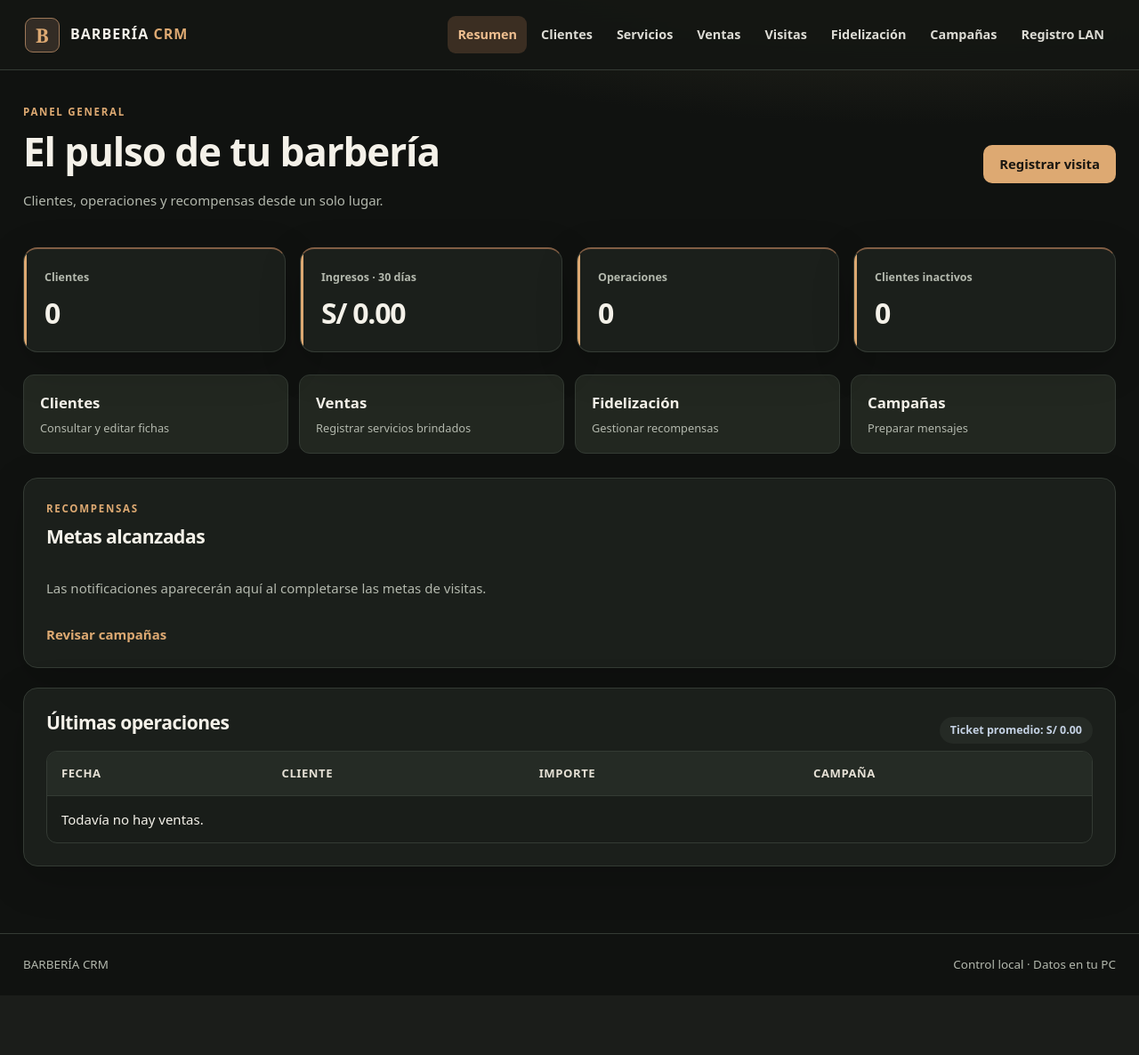
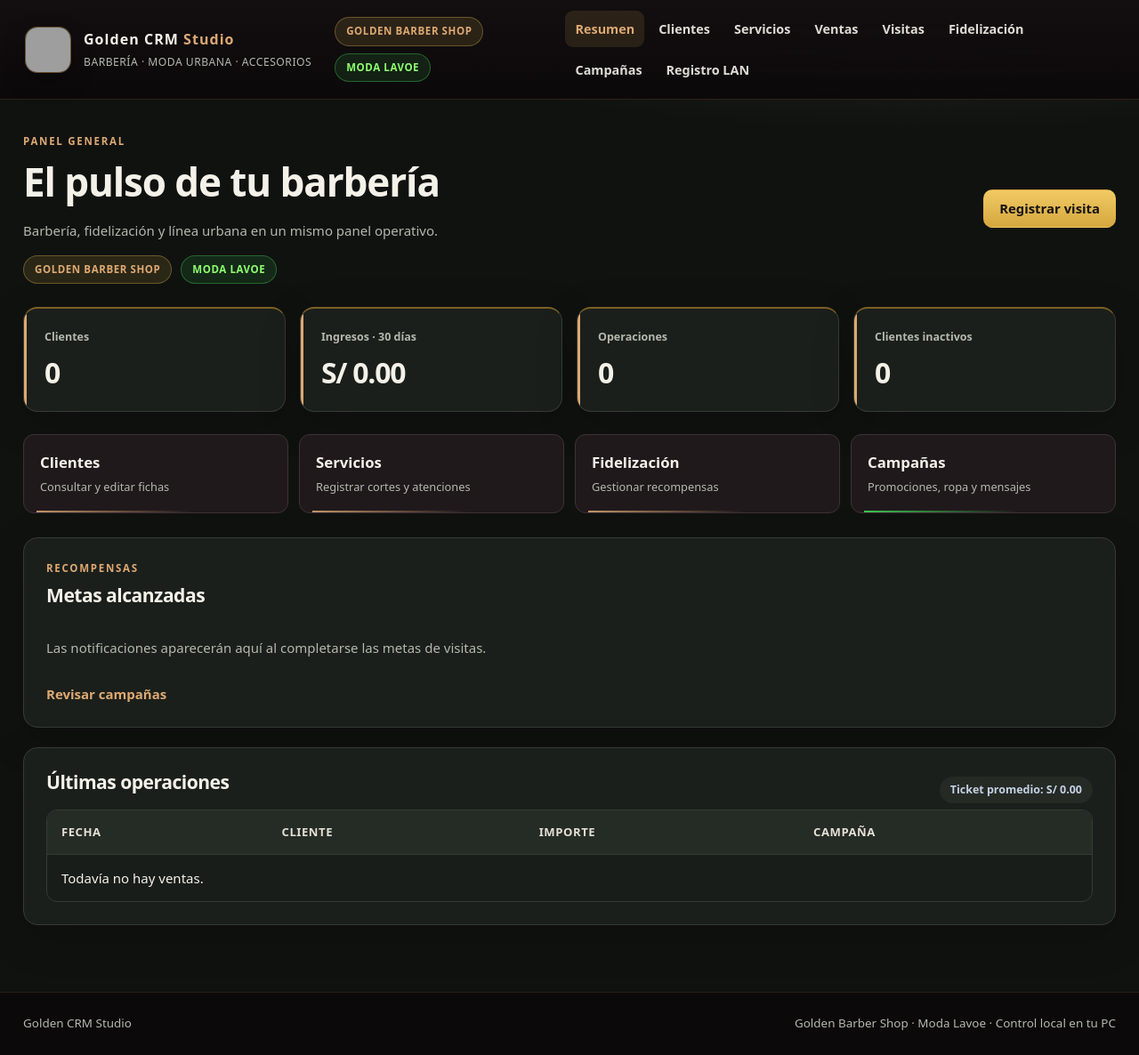
Before and after one commit to Mateo-DC/barberia_crm_v3, a FastAPI app: page / in a window 1280 px wide. Shown: the whole page at 89% size. Before the commit the page ends 1089 px from the top, so only its background shows below. Run offline with FastAPI, Linux system fonts and the light colour scheme; data that the repository does not hold is empty; grey boxes are pictures that could not be loaded.

Commit message:
feat(branding): agregar favicon ico/svg y personalizar la interfaz con identidad Golden Barber Shop y Moda Lavoe

```diff
--- a/frontend/static/css/style.css
+++ b/frontend/static/css/style.css
@@ -2,16 +2,18 @@
    Para regenerar: frontend\build_styles.bat (requiere Dart Sass via npx). */
 :root {
   color-scheme: dark;
-  --bg: #0b1220;
-  --header: #111827;
-  --panel: #162133;
-  --panel2: #1e2b3f;
-  --panel-hover: #22324a;
-  --line: #2b3a50;
-  --text: #f4f7fc;
-  --muted: #a8b5c9;
-  --accent: #f2c47c;
-  --accent-deep: #dba658;
+  --bg: #090708;
+  --header: #100d0f;
+  --panel: #161214;
+  --panel2: #211c1f;
+  --panel-hover: #2b2529;
+  --line: #3a3035;
+  --text: #f5efe8;
+  --muted: #b6ada4;
+  --accent: #e2b650;
+  --accent-deep: #ba8b2e;
+  --accent-lime: #43e05b;
+  --accent-lime-soft: #8dff70;
   --success: #76d2a6;
   --warning: #f3cd8a;
   --radius: 16px;
@@ -19,7 +21,7 @@
 }
 *, *::before, *::after { box-sizing: border-box; }
 html { scroll-behavior: smooth; }
-body { min-height: 100vh; margin: 0; background: radial-gradient(ellipse 100% 50% at 50% -20%, #21324c 0%, transparent 70%), var(--bg); color: var(--text); font: 15px/1.6 system-ui, -apple-system, Segoe UI, sans-serif; }
+body { min-height: 100vh; margin: 0; background: radial-gradient(ellipse 78% 28% at 18% -4%, rgba(226,182,80,.18) 0%, transparent 65%), radial-gradient(ellipse 60% 18% at 82% -2%, rgba(67,224,91,.12) 0%, transparent 60%), var(--bg); color: var(--text); font: 15px/1.6 system-ui, -apple-system, Segoe UI, sans-serif; }
 button, input, select, textarea { font: inherit; }
 a { color: var(--accent); text-decoration: none; }
 a:hover { color: #ffe0ab; }
@@ -177,3 +179,26 @@ th { background: #252b25; color: #e5e0d5; }
 @media(max-width:1050px) { .workspace-grid { grid-template-columns: 1fr; } .quick-links { grid-template-columns: repeat(2,1fr); } }
 @media(max-width:900px) { .registration-wrap { grid-template-columns: 1fr; gap: 12px; } .registration-wrap .form-card { margin-top: 0; } }
 @media(max-width:580px) { .quick-links { gap: 8px; } .quick-links a { padding: 12px; } .workspace-grid { gap: 12px; } .toolbar { width: 100%; } .row-actions { gap: 4px; } }
+
+
+/* v3.3 branding: Golden Barber Shop + Moda Lavoe */
+.site-header{background:linear-gradient(180deg, rgba(19,15,17,.98), rgba(12,9,10,.96));border-bottom:1px solid rgba(226,182,80,.12);}
+.brand{display:inline-flex;align-items:center;gap:14px;min-width:0;}
+.brand-mark{display:block;width:52px;height:52px;border:1px solid rgba(226,182,80,.38);border-radius:14px;background:linear-gradient(160deg,#140d0f,#24181d);box-shadow:0 10px 26px rgba(0,0,0,.28);object-fit:cover;}
+.brand-copy{display:grid;gap:2px;min-width:0;}
+.brand-subtitle{font-size:.76rem;color:var(--muted);letter-spacing:.04em;text-transform:uppercase;}
+.identity-ribbon{display:inline-flex;align-items:center;gap:8px;flex-wrap:wrap;margin-left:auto;}
+.identity-pill{display:inline-flex;align-items:center;min-height:30px;padding:6px 12px;border-radius:999px;font-size:.72rem;font-weight:800;letter-spacing:.05em;text-transform:uppercase;border:1px solid transparent;}
+.identity-pill--gold{background:rgba(226,182,80,.13);color:var(--accent);border-color:rgba(226,182,80,.34);}
+.identity-pill--lime{background:rgba(67,224,91,.11);color:var(--accent-lime-soft);border-color:rgba(67,224,91,.35);}
+.brand-banner{display:flex;gap:10px;flex-wrap:wrap;margin-top:16px;}
+.primary-nav a[aria-current="page"]{background:rgba(226,182,80,.12);color:var(--accent);}
+.quick-links a{position:relative;overflow:hidden;background:#20191c;border-color:#3f3136;}
+.quick-links a:hover{border-color:#8d6f2f;background:#2a2125;}
+.quick-links a::after{content:"";position:absolute;inset:auto 14px 0 14px;height:2px;background:linear-gradient(90deg,var(--accent),transparent 65%);opacity:.85;}
+.quick-links a:last-child::after{background:linear-gradient(90deg,var(--accent-lime),transparent 65%);}
+.stats article{border-top:2px solid #7d6024;}
+button, .button-link{background:linear-gradient(180deg,#f1ca65,#d5a73e);color:#171311;}
+button:hover, .button-link:hover{background:linear-gradient(180deg,#f6d985,#e0b659);color:#171311;}
+.site-footer{border-top:1px solid rgba(226,182,80,.12);background:rgba(10,8,9,.9);}
+@media(max-width:1180px){.header-inner{align-items:flex-start;flex-wrap:wrap}.identity-ribbon{order:3;width:100%;margin-left:0}}
--- a/frontend/templates/base.html
+++ b/frontend/templates/base.html
@@ -1,12 +1,19 @@
 <!doctype html>
 <html lang="es"><head>
 <meta charset="utf-8"><meta name="viewport" content="width=device-width,initial-scale=1"><meta name="theme-color" content="#121310">
-<title>{{ title }}</title><meta name="description" content="Gestión local de barbería: clientes, servicios y fidelización.">
+<title>{{ title }}</title><meta name="description" content="Gestión local de barbería, fidelización y accesorios urbanos.">
+<link rel="icon" href="/static/branding/favicon.ico" sizes="any">
+<link rel="icon" type="image/svg+xml" href="/static/branding/favicon.svg">
+<link rel="apple-touch-icon" href="/static/branding/favicon.png">
 <link rel="stylesheet" href="/static/css/style.css"><script src="/static/js/navigation.js" defer></script>
 </head><body>
 <a class="skip-link" href="#contenido">Saltar al contenido</a>
 <header class="site-header"><div class="header-inner">
-<a class="brand" href="{{ '/' if is_admin else '/registro' }}"><span class="brand-mark">B</span><span class="brand-name">BARBERÍA <span>CRM</span></span></a>
+<a class="brand" href="{{ '/' if is_admin else '/registro' }}">
+<img class="brand-mark" src="/static/branding/monogram-j.svg" alt="Golden Barber Shop">
+<span class="brand-copy"><span class="brand-name">Golden CRM <span>Studio</span></span><span class="brand-subtitle">Barbería · moda urbana · accesorios</span></span>
+</a>
+<div class="identity-ribbon" aria-label="Identidades visuales"><span class="identity-pill identity-pill--gold">Golden Barber Shop</span><span class="identity-pill identity-pill--lime">Moda Lavoe</span></div>
 <button class="menu-toggle" type="button" data-menu-toggle aria-controls="primary-navigation" aria-expanded="false" aria-label="Abrir navegación"><span></span><span></span><span></span></button>
 <nav id="primary-navigation" class="primary-nav" aria-label="Secciones">
 {% if is_admin %}
@@ -21,5 +28,5 @@
 <a href="/registro" {% if request.url.path == '/registro' %}aria-current="page"{% endif %}>Registro LAN</a>
 </nav></div></header>
 <main id="contenido" class="page-container">{% block content %}{% endblock %}</main>
-<footer class="site-footer"><span>BARBERÍA CRM</span><span>Control local · Datos en tu PC</span></footer>
+<footer class="site-footer"><span>Golden CRM Studio</span><span>Golden Barber Shop · Moda Lavoe · Control local en tu PC</span></footer>
 </body></html>
--- a/frontend/templates/dashboard.html
+++ b/frontend/templates/dashboard.html
@@ -1,6 +1,6 @@
-{% extends 'base.html' %}{% block content %}<div class="page-heading"><div><p class="eyebrow">PANEL GENERAL</p><h1>El pulso de tu barbería</h1><p class="muted">Clientes, operaciones y recompensas desde un solo lugar.</p></div><a class="button-link" href="/asistencias">Registrar visita</a></div>
+{% extends 'base.html' %}{% block content %}<div class="page-heading"><div><p class="eyebrow">PANEL GENERAL</p><h1>El pulso de tu barbería</h1><p class="muted">Barbería, fidelización y línea urbana en un mismo panel operativo.</p><div class="brand-banner"><span class="identity-pill identity-pill--gold">Golden Barber Shop</span><span class="identity-pill identity-pill--lime">Moda Lavoe</span></div></div><a class="button-link" href="/asistencias">Registrar visita</a></div>
 <section class="stats"><article><small>Clientes</small><strong>{{ clientes }}</strong></article><article><small>Ingresos · 30 días</small><strong>S/ {{ '%.2f'|format(ingresos) }}</strong></article><article><small>Operaciones</small><strong>{{ ventas }}</strong></article><article><small>Clientes inactivos</small><strong>{{ inactivos }}</strong></article></section>
-<div class="quick-links"><a href="/clientes"><strong>Clientes</strong><small>Consultar y editar fichas</small></a><a href="/ventas"><strong>Ventas</strong><small>Registrar servicios brindados</small></a><a href="/fidelizacion"><strong>Fidelización</strong><small>Gestionar recompensas</small></a><a href="/campanas"><strong>Campañas</strong><small>Preparar mensajes</small></a></div>
+<div class="quick-links"><a href="/clientes"><strong>Clientes</strong><small>Consultar y editar fichas</small></a><a href="/ventas"><strong>Servicios</strong><small>Registrar cortes y atenciones</small></a><a href="/fidelizacion"><strong>Fidelización</strong><small>Gestionar recompensas</small></a><a href="/campanas"><strong>Campañas</strong><small>Promociones, ropa y mensajes</small></a></div>
 <section class="panel"><div class="section-heading"><div><p class="eyebrow">RECOMPENSAS</p><h2>Metas alcanzadas</h2></div>{% if notifications_pending %}<span class="pill warning">{{ notifications_pending }} pendientes</span>{% endif %}</div>
 {% if notifications %}<div class="notification-list">{% for n in notifications %}<article class="notification {% if n['leida'] %}is-read{% endif %}"><div class="notification-icon">{{ 'OK' if n['leida'] else '!' }}</div><div class="notification-content"><strong>{{ n['nombre'] }} · {{ n['promocion'] }}</strong><p>{{ n['meta_visitas'] }} visitas · {{ n['premio'] or 'Beneficio desbloqueado' }}</p><small>{{ n['fecha_logro'] }} · Ronda {{ n['ronda'] }}</small></div>{% if not n['leida'] %}<form method="post" action="/notificaciones/{{ n['notificacion_id'] }}/leer"><button class="button-secondary compact">Marcar leída</button></form>{% endif %}</article>{% endfor %}</div>{% else %}<p class="muted">Las notificaciones aparecerán aquí al completarse las metas de visitas.</p>{% endif %}<a class="text-link" href="/campanas">Revisar campañas</a></section>
 <section class="panel"><div class="section-heading"><h2>Últimas operaciones</h2><span class="pill">Ticket promedio: S/ {{ '%.2f'|format(ticket_medio) }}</span></div><div class="table-wrap"><table><thead><tr><th>Fecha</th><th>Cliente</th><th>Importe</th><th>Campaña</th></tr></thead><tbody>{% for v in ventas_recientes %}<tr><td>{{ v['fecha'] }}</td><td>{{ v['nombre'] }}</td><td>S/ {{ '%.2f'|format(v['monto']) }}</td><td>{{ v['campana_asociada'] }}</td></tr>{% else %}<tr><td colspan="4">Todavía no hay ventas.</td></tr>{% endfor %}</tbody></table></div></section>{% endblock %}
--- a/frontend/templates/registro.html
+++ b/frontend/templates/registro.html
@@ -1 +1 @@
-{% extends 'base.html' %}{% block content %}<div class="registration-wrap"><div class="registration-intro"><p class="eyebrow">BIENVENIDO</p><h1>Tu próxima visita comienza aquí.</h1><p>Regístrate para que la barbería pueda llevar tus visitas y beneficios.</p></div><section class="form-card"><h2>Datos de contacto</h2><p class="muted">Solo necesitas tu nombre y número de teléfono.</p>{% if ok == 1 %}<div class="notice">Registro completado.</div>{% elif ok == 2 %}<div class="error">Revisa el nombre y teléfono, con código de país.</div>{% endif %}<form method="post"><label>Nombre completo<input name="nombre" required minlength="2" maxlength="100" autocomplete="name" placeholder="Nombre y apellido"></label><label>WhatsApp / teléfono<input name="telefono" type="tel" required minlength="8" maxlength="20" placeholder="51987654321" autocomplete="tel"></label><button>Registrar mis datos</button></form></section></div>{% endblock %}
+{% extends 'base.html' %}{% block content %}<div class="registration-wrap"><div class="registration-intro"><p class="eyebrow">BIENVENIDO</p><h1>Tu estilo comienza aquí.</h1><p>Regístrate para que Golden Barber Shop lleve tus visitas, beneficios y novedades de moda urbana.</p><div class="brand-banner"><span class="identity-pill identity-pill--gold">Cortes, tratamientos y fidelización</span><span class="identity-pill identity-pill--lime">Ropa urbana y accesorios</span></div></div><section class="form-card"><h2>Datos de contacto</h2><p class="muted">Solo necesitas tu nombre y número de teléfono para activar tu historial y recompensas.</p>{% if ok == 1 %}<div class="notice">Registro completado.</div>{% elif ok == 2 %}<div class="error">Revisa el nombre y teléfono, con código de país.</div>{% endif %}<form method="post"><label>Nombre completo<input name="nombre" required minlength="2" maxlength="100" autocomplete="name" placeholder="Nombre y apellido"></label><label>WhatsApp / teléfono<input name="telefono" type="tel" required minlength="8" maxlength="20" placeholder="51987654321" autocomplete="tel"></label><button>Registrar mis datos</button></form></section></div>{% endblock %}
```
Also changed, not shown: frontend/scss/partials/_navigation.scss (+10 -2 lines), frontend/scss/partials/_tokens.scss (+14 -12 lines), frontend/scss/partials/_urban.scss (+15 -8 lines).
